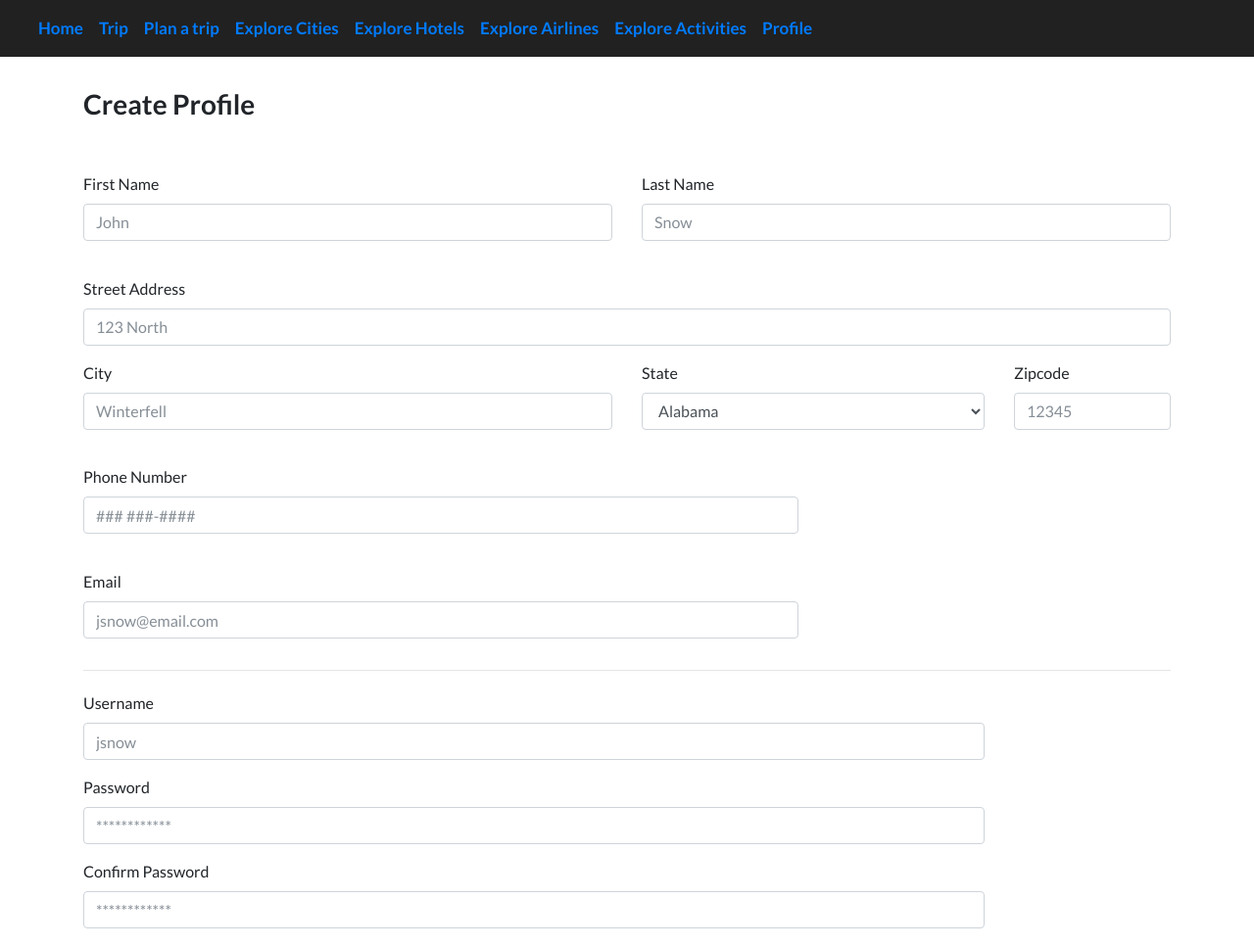
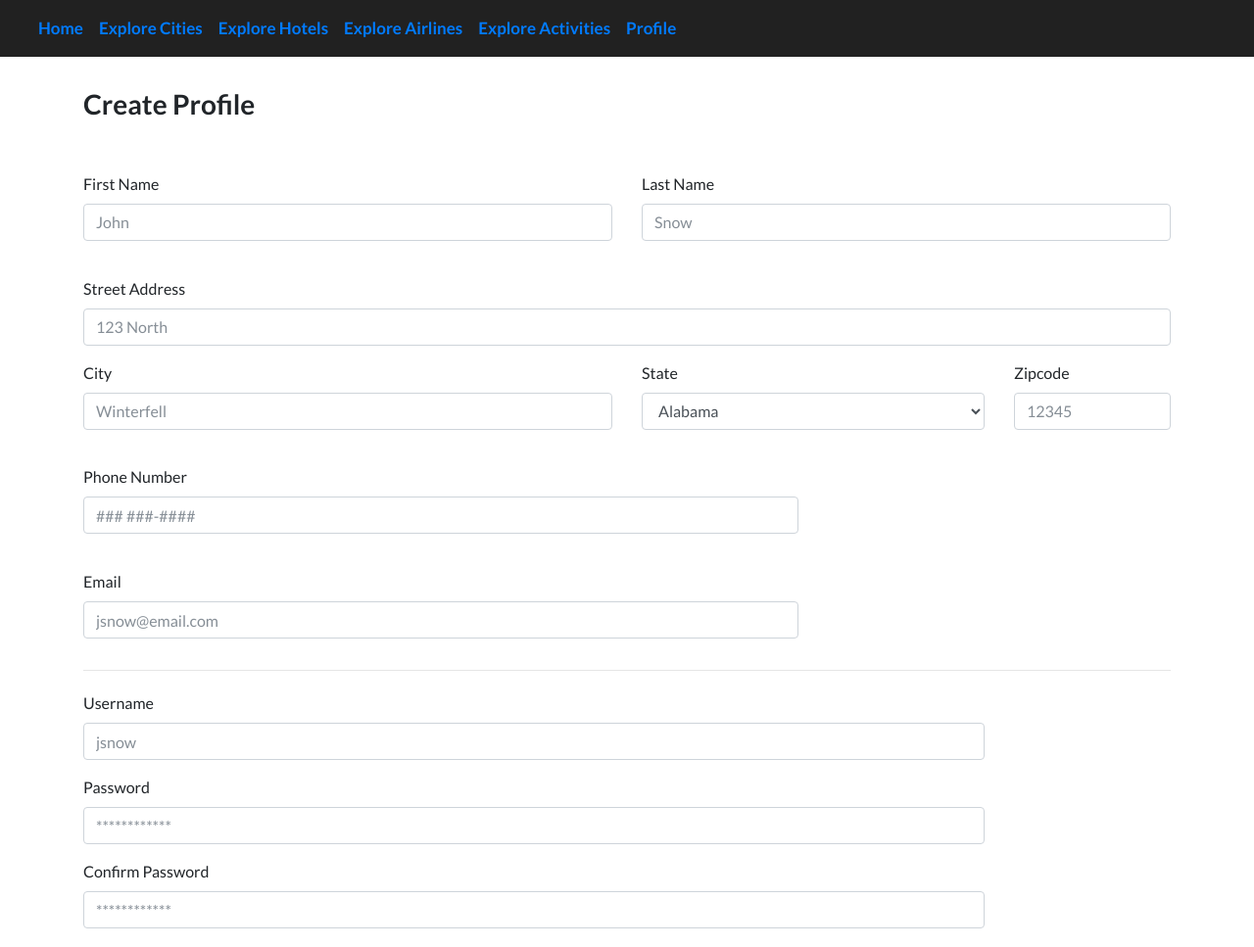
Before and after one commit to Tframe/CS340-group-project, a website: page whats your 6/create-profile.html in a window 1280 px wide. Shown: the top 967 px of the page at 98% size. Drawn offline with nearby package versions, Linux system fonts and the light colour scheme.

Commit message:
comment out 2 nav
commented out 2 nav bar links

```diff
--- a/whats your 6/create-profile.html
+++ b/whats your 6/create-profile.html
@@ -25,16 +25,17 @@
                                 Home
                             </a>
                         </li>
-                        <li role="presentation" class="nav-item">
-                            <a href="request-tools-demo.html" class="nav-link">
-                                Trip
+                        <!--   <li role="presentation" class="nav-item">
+                            <a href="tips.html" class="nav-link">
+                                Current Trips
                             </a>
                         </li>
                         <li role="presentation" class="nav-item">
-                            <a href="create-patron-demo.html" class="nav-link">
+                            <a href="choose_a_trip.html" class="nav-link">
                                 Plan a trip
                             </a>
                         </li>
+					-->
 						<li role="presentation" class="nav-item">
                             <a href="explore-cities.html" class="nav-link">
                                 Explore Cities
```
Also changed, not shown: whats your 6/explore-activities.html (+5 -4 lines), whats your 6/explore-airlines.html (+5 -4 lines), whats your 6/explore-cities.html (+5 -4 lines), whats your 6/explore-hotels.html (+5 -4 lines), whats your 6/index.html (+4 -3 lines).
